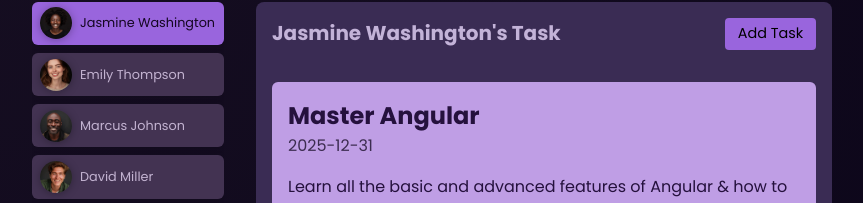
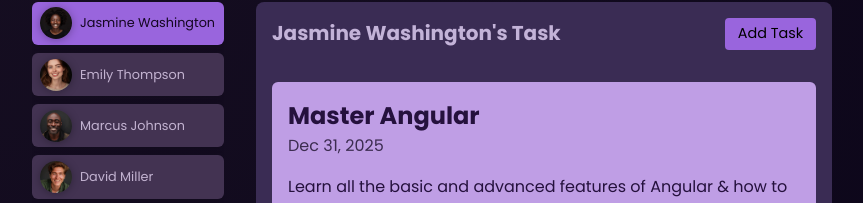
Before and after one commit to webrankie/task-manager, an Angular app: page / in a window 1280 px wide. Both pictures are taken after a click on the button "Jasmine Washington". Shown: the part 286-489 px from the top of the page, without its empty margins (208-1071 px from the left). Built offline with nearby package versions, Linux system fonts and the light colour scheme.

Commit message:
date pipe use

```diff
--- a/src/app/tasks/task/task.component.html
+++ b/src/app/tasks/task/task.component.html
@@ -1,7 +1,7 @@
 <app-card>
     <article>
         <h2>{{task.title}}</h2>
-        <time>{{task.dueDate}}</time>
+        <time>{{task.dueDate | date}}</time>
         <p>{{task.summary}}</p>
         <p class="actions">
             <button (click)="onCompleteTask()">Complete</button>
--- a/src/app/tasks/task/task.component.ts
+++ b/src/app/tasks/task/task.component.ts
@@ -1,11 +1,12 @@
 import { Component, Input, Output, EventEmitter } from '@angular/core';
 import { type Task } from './task.model';
 import { CardComponent } from '../../shared/card/card.component';
+import { DatePipe } from '@angular/common';
 
 @Component({
   selector: 'app-task',
   standalone: true,
-  imports: [CardComponent],
+  imports: [CardComponent, DatePipe],
   templateUrl: './task.component.html',
   styleUrl: './task.component.css',
 })
```
